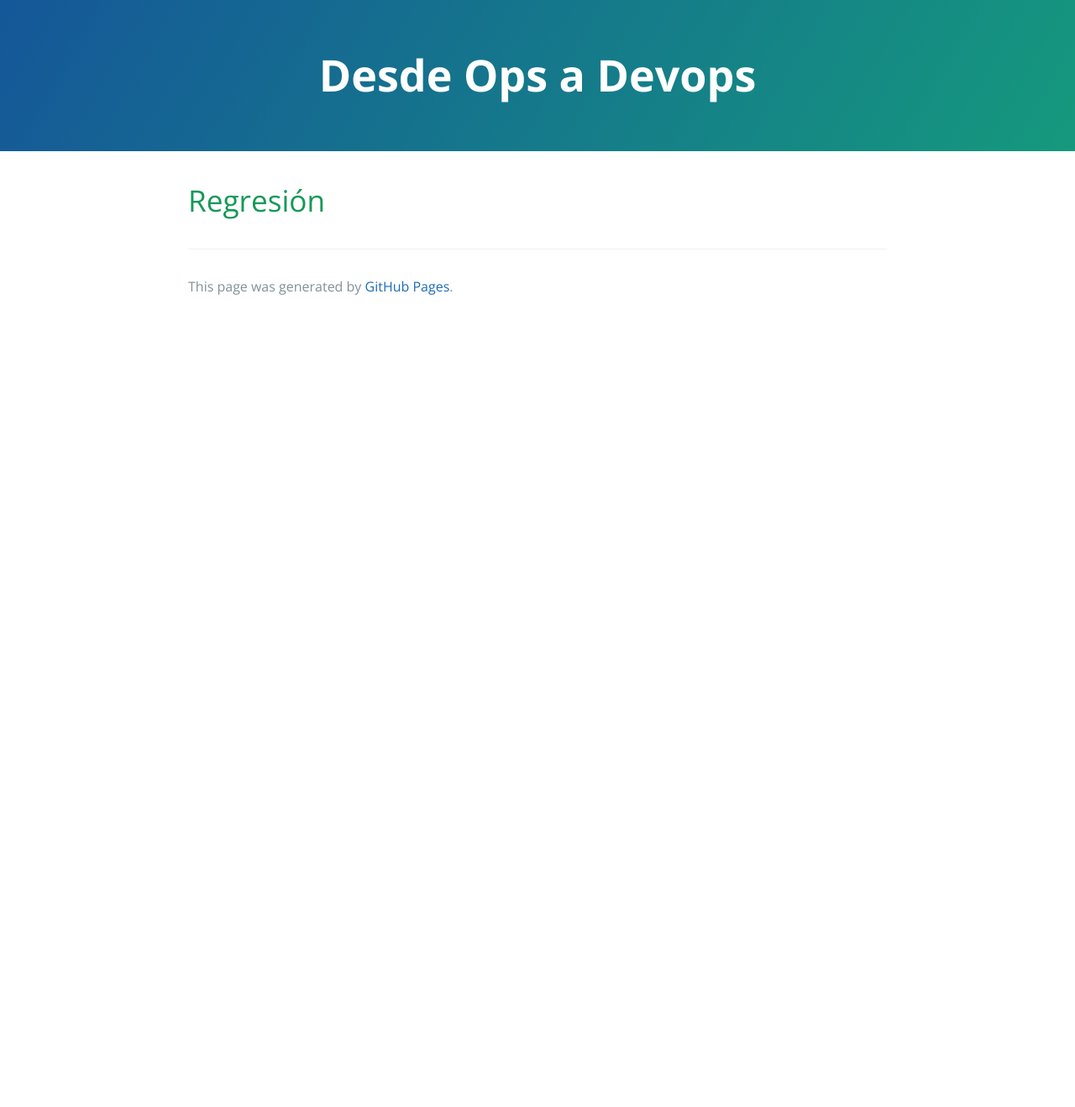
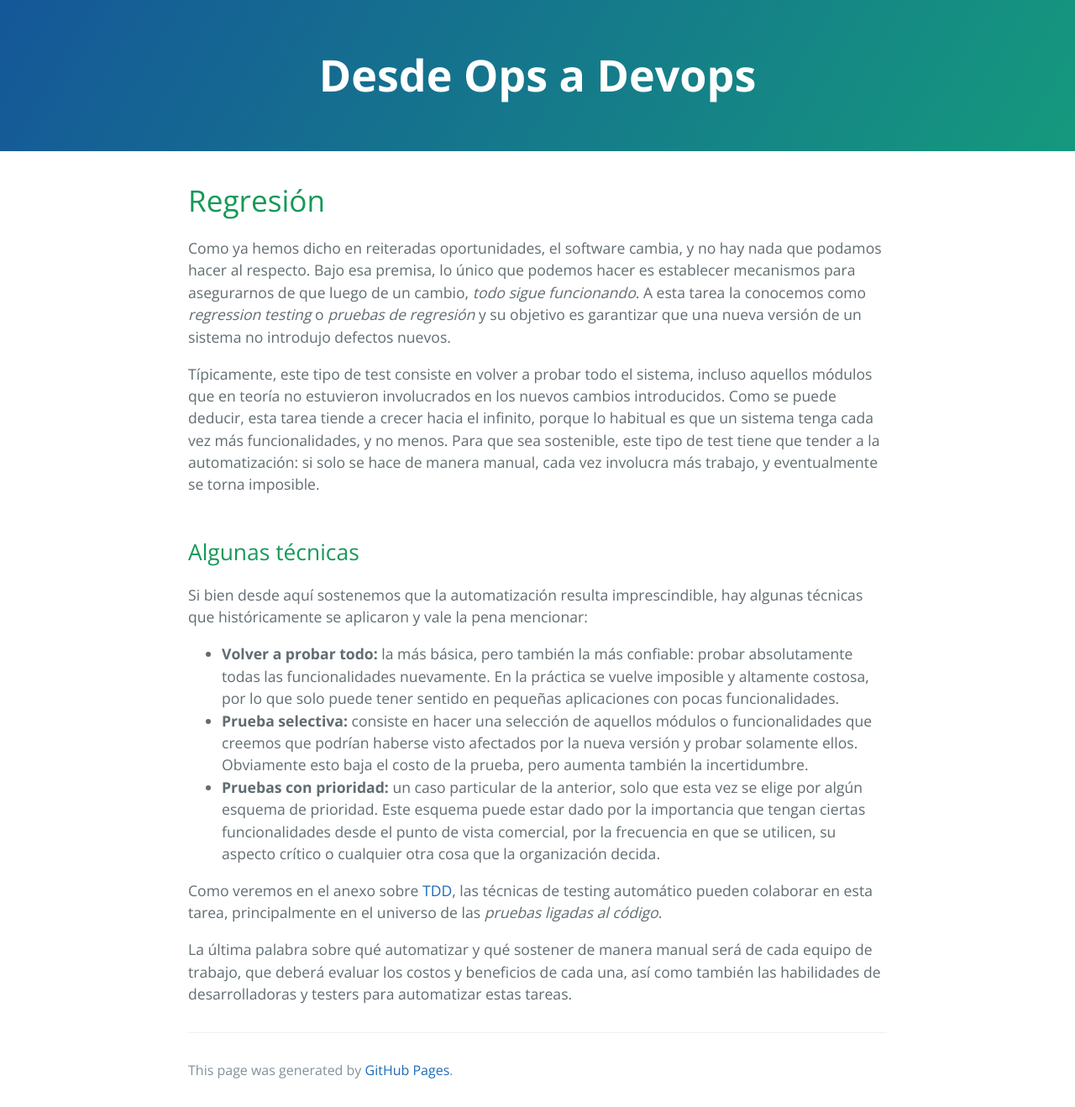
Before and after one commit to clombardi/design-thinking, a Jekyll site: the page built from testing/testing-software/regresion.md, in a window 1280 px wide. Shown: the whole page at 84% size. Built offline with Jekyll 4.4.1, drawn with Linux system fonts in a browser that asks for light colours; our own code applies the rules of GitHub Pages for plain Markdown files; before the commit the page ends 900 px from its top, so only the background shows below that.

Commit message:
unidad 4 - regresión

```diff
--- a/testing/testing-software/regresion.md
+++ b/testing/testing-software/regresion.md
@@ -4,6 +4,18 @@ layout: default
 
 # Regresión
 
-<!-- Regresión: probar lo que ya está funcionando.
-Es particularmente chocante perder funcionalidades en una versión nueva.
-	Este tipo de test tiene que tender a la automatización, para que sea sostenible. Si se hace manual siempre, cada vez involucra más trabajo, se torna insostenible. -->
+Como ya hemos dicho en reiteradas oportunidades, el software cambia, y no hay nada que podamos hacer al respecto. Bajo esa premisa, lo único que podemos hacer es establecer mecanismos para asegurarnos de que luego de un cambio, _todo sigue funcionando_. A esta tarea la conocemos como _regression testing_ o _pruebas de regresión_ y su objetivo es garantizar que una nueva versión de un sistema no introdujo defectos nuevos.
+
+Típicamente, este tipo de test consiste en volver a probar todo el sistema, incluso aquellos módulos que en teoría no estuvieron involucrados en los nuevos cambios introducidos. Como se puede deducir, esta tarea tiende a crecer hacia el infinito, porque lo habitual es que un sistema tenga cada vez más funcionalidades, y no menos. Para que sea sostenible, este tipo de test tiene que tender a la automatización: si solo se hace de manera manual, cada vez involucra más trabajo, y eventualmente se torna imposible.
+
+## Algunas técnicas
+
+Si bien desde aquí sostenemos que la automatización resulta imprescindible, hay algunas técnicas que históricamente se aplicaron y vale la pena mencionar:
+
+* **Volver a probar todo:** la más básica, pero también la más confiable: probar absolutamente todas las funcionalidades nuevamente. En la práctica se vuelve imposible y altamente costosa, por lo que solo puede tener sentido en pequeñas aplicaciones con pocas funcionalidades.
+* **Prueba selectiva:** consiste en hacer una selección de aquellos módulos o funcionalidades que creemos que podrían haberse visto afectados por la nueva versión y probar solamente ellos. Obviamente esto baja el costo de la prueba, pero aumenta también la incertidumbre.
+* **Pruebas con prioridad:** un caso particular de la anterior, solo que esta vez se elige por algún esquema de prioridad. Este esquema puede estar dado por la importancia que tengan ciertas funcionalidades desde el punto de vista comercial, por la frecuencia en que se utilicen, su aspecto crítico o cualquier otra cosa que la organización decida.
+
+Como veremos en el anexo sobre [TDD](./tdd), las técnicas de testing automático pueden colaborar en esta tarea, principalmente en el universo de las _pruebas ligadas al código_.
+
+La última palabra sobre qué automatizar y qué sostener de manera manual será de cada equipo de trabajo, que deberá evaluar los costos y beneficios de cada una, así como también las habilidades de desarrolladoras y testers para automatizar estas tareas.
```
